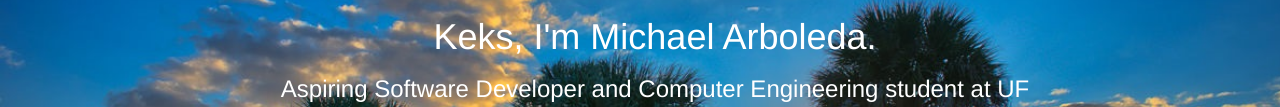
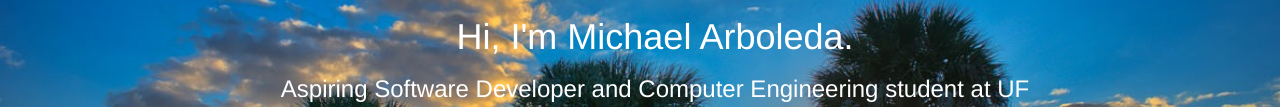
Before and after one commit to mikedaabeast/mikedaabeast.github.io, a plain HTML site: page index.html in a window 1280 px wide. Shown: the part 381-488 px from the top of the page. Drawn offline with nearby package versions, Linux system fonts and the light colour scheme.

Commit message:
updated intro

```diff
--- a/index.html
+++ b/index.html
@@ -47,7 +47,7 @@
                 <div class="me-wrapper content container 75%">
                     <header>
                         <img class ="me" src ="images/me.PNG"/>
-                        <h1 class="white">Keks, I'm Michael Arboleda.</h1>
+                        <h1 class="white">Hi, I'm Michael Arboleda.</h1>
                     </header>
                     <h3 class="white">Aspiring Software Developer and Computer Engineering student at UF</h3>
                 </div>
```
